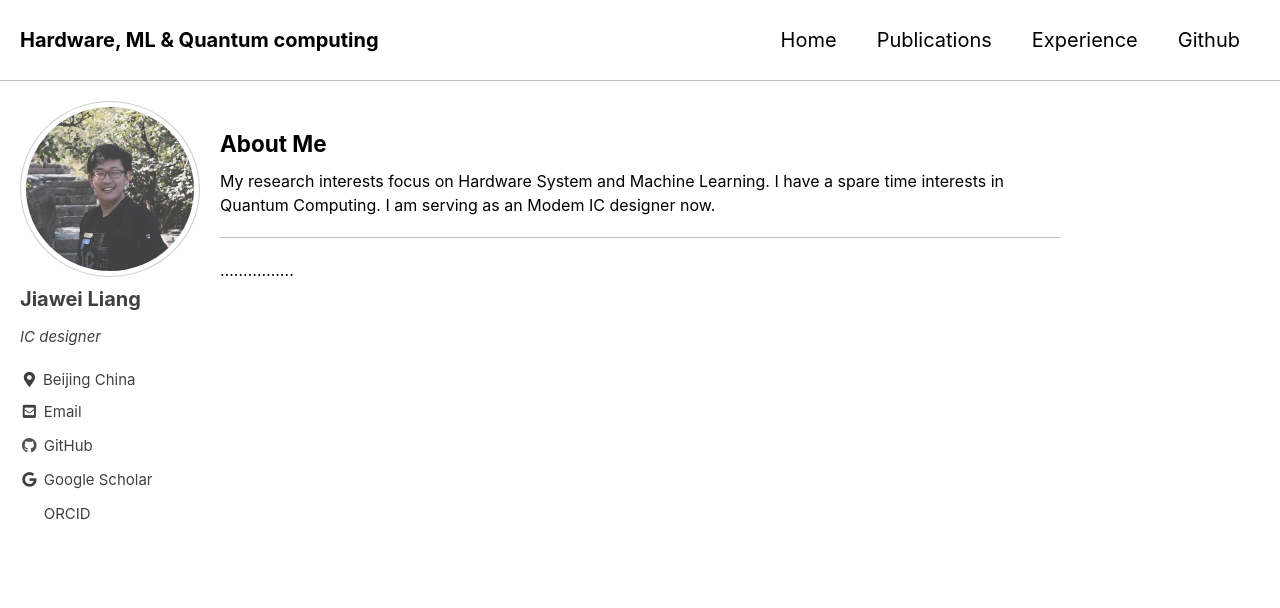
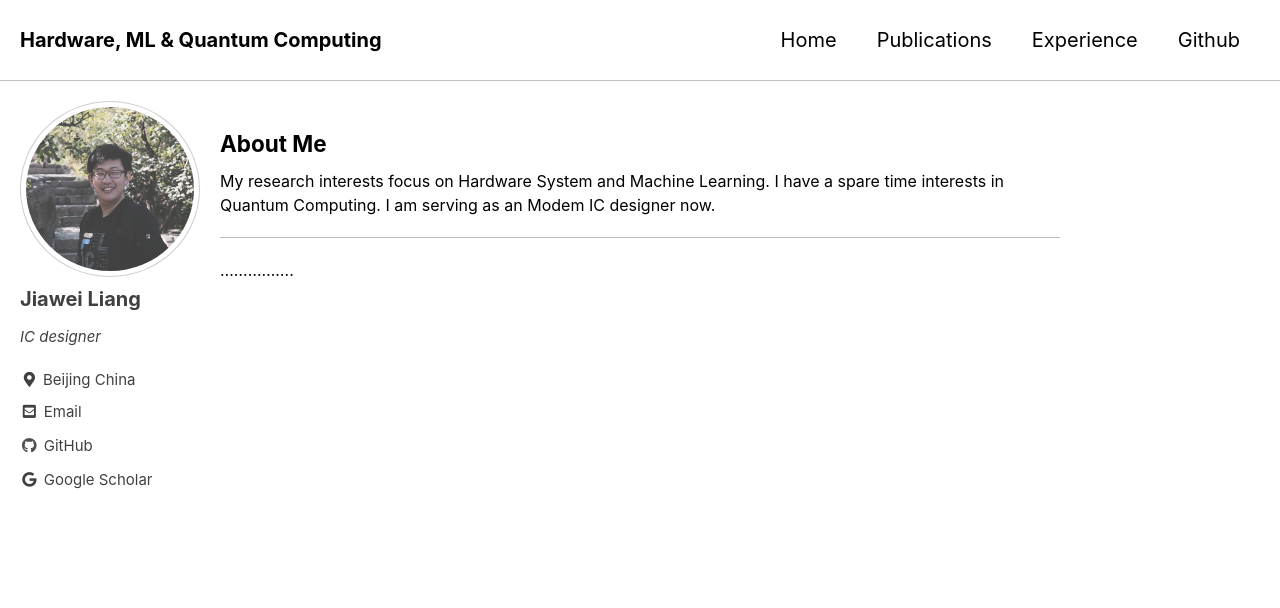
Before and after one commit to MasLiang/MasLiang.github.io, a Jekyll site: the page built from index.md, in a window 1280 px wide. Shown: the top 608 px of the page. Built offline with Jekyll 4.4.1, drawn with Linux system fonts in a browser that asks for light colours; cached includes are drawn as plain includes; some of the changed lines change nothing that is shown.

Commit message:
change some details

```diff
--- a/_config.yml
+++ b/_config.yml
@@ -16,11 +16,11 @@
 
 # Site Settings
 locale                   : "Beijing China"
-title                    : "Hardware, ML & Quantum computing"
+title                    : "Hardware, ML & Quantum Computing"
 title_separator          : "-"
 subtitle                 : # site tagline that appears below site title in masthead
 name                     : "Jiawei Liang"
-description              : "An amazing website."
+description              : "Home."
 url                      : # the base hostname & protocol for your site e.g. "https://mmistakes.github.io"
 baseurl                  : # the subpath of your site, e.g. "/blog"
 repository               : # GitHub username/repo-name e.g. "mmistakes/minimal-mistakes"
@@ -126,9 +126,6 @@
     - label: "Google Scholar"
       icon: "fab fa-fw fa-google"
       url: "https://scholar.google.cz/citations?user=2pbOVBcAAAAJ&hl=zh-CN&oi=ao"
-    - label: "ORCID"
-      icon: "fab fa-fw fa-orcid-in"
-      url: "https://orcid.org/0000-0003-0748-3183"
 
 # Site Footer
 footer:
```
